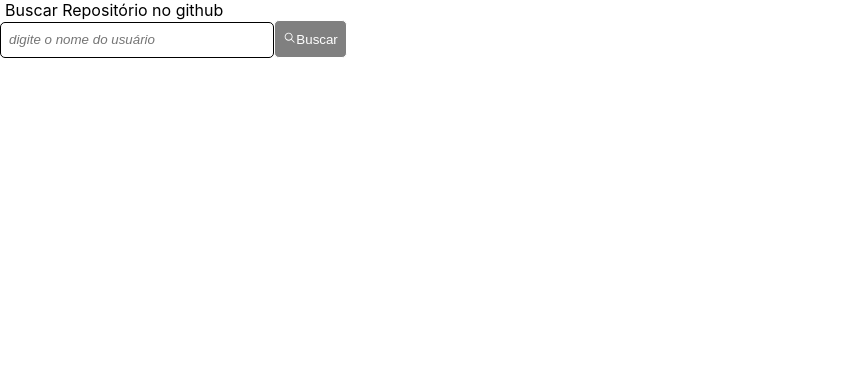
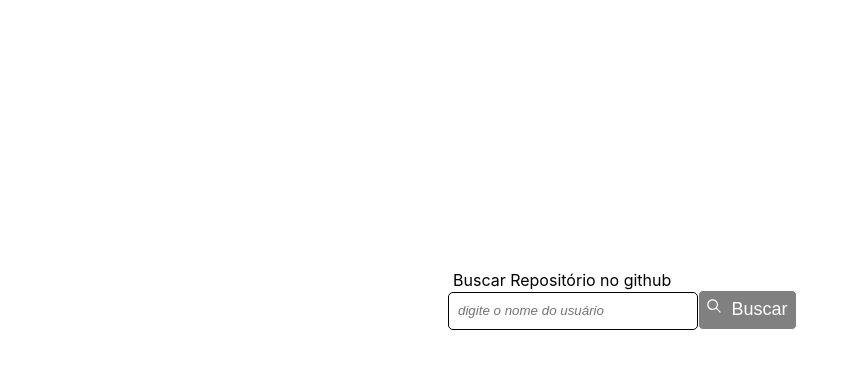
Before and after one commit to iigorfelipe/igor-desafio-react, a React (Create React App) app: page / in a window 1280 px wide. Shown: the top 368 px of the page, without its empty margins (0-859 px from the left). Built offline with nearby package versions, Linux system fonts and the light colour scheme.

Commit message:
style: centralizes input and button search's

```diff
--- a/src/css/search.css
+++ b/src/css/search.css
@@ -1,3 +1,14 @@
+.search-container {
+  display: flex;
+  justify-content: center;
+  align-items: center;
+  height: 75vh;
+}
+
+.search-container div {
+  width: 30%;
+}
+
 .search-label {
   display: flex;
   flex-direction: column;
@@ -6,19 +17,23 @@
 
 .search-input {
   height: 18px;
-  width: 20%;
-  padding: 8px;
+  width: 60%;
+  padding: 9px;
   font-style: italic;
   border: 1px solid;
   border-radius: 5px;
 }
 
 .search-button {
-  height: 38px;
-  padding: 8px;
+  padding: 6px 9px 9px 6px;
   color: white;
   background-color: gray;
   align-items: center;
   border: 1px solid;
   border-radius: 5px;
+  font-size: large;
 }
+
+.icon-search-btn {
+  margin-right: 8px;
+}
--- a/src/pages/SearchUser.jsx
+++ b/src/pages/SearchUser.jsx
@@ -6,8 +6,10 @@ import "../css/main.css";
 const SearchUser = () => {
   return (
     <div className="search-container">
-      <SearchInput />
-      <SearchButton />
+      <div>
+        <SearchInput />
+        <SearchButton />
+      </div>
     </div>
   );
 };
```
